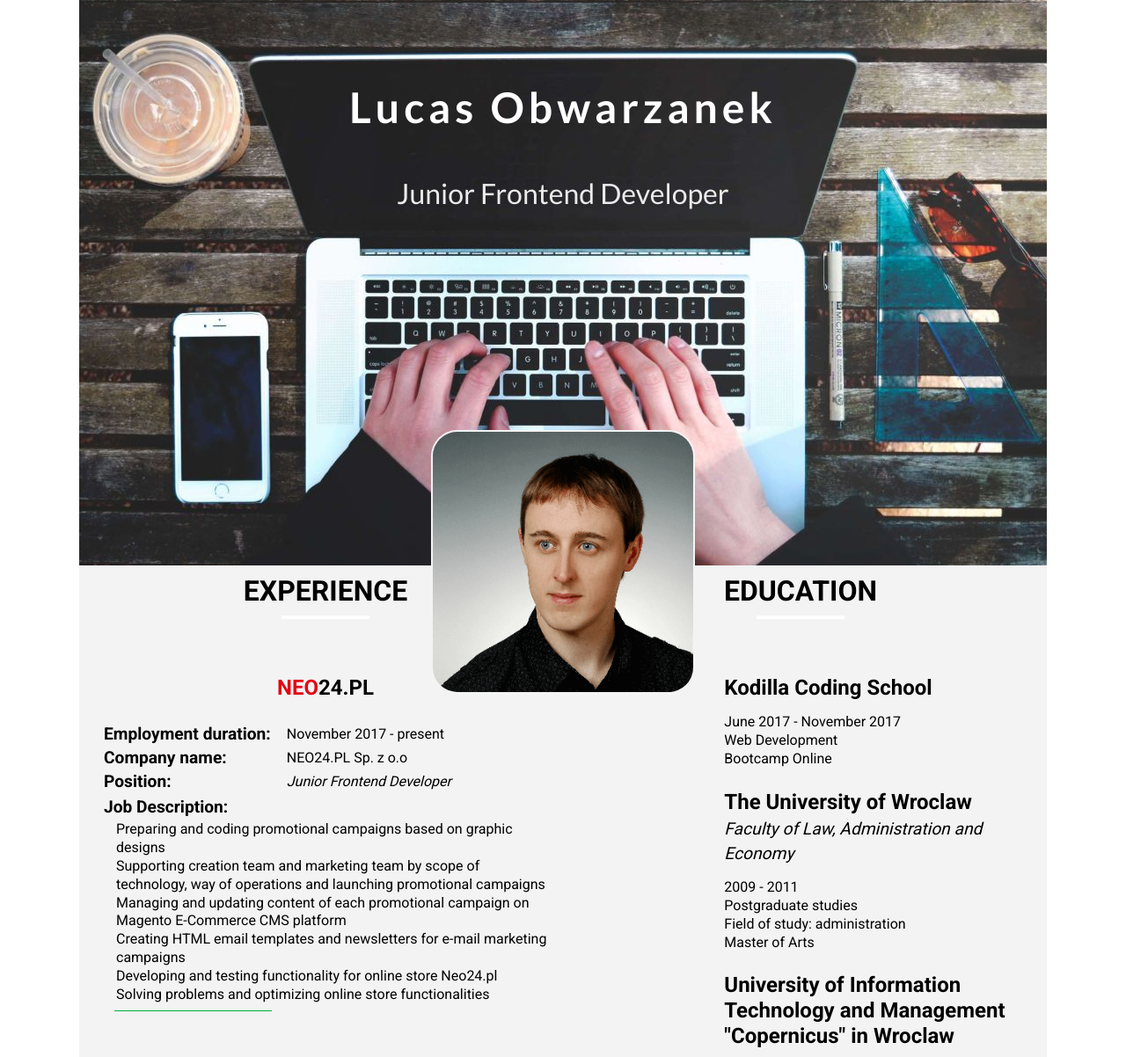
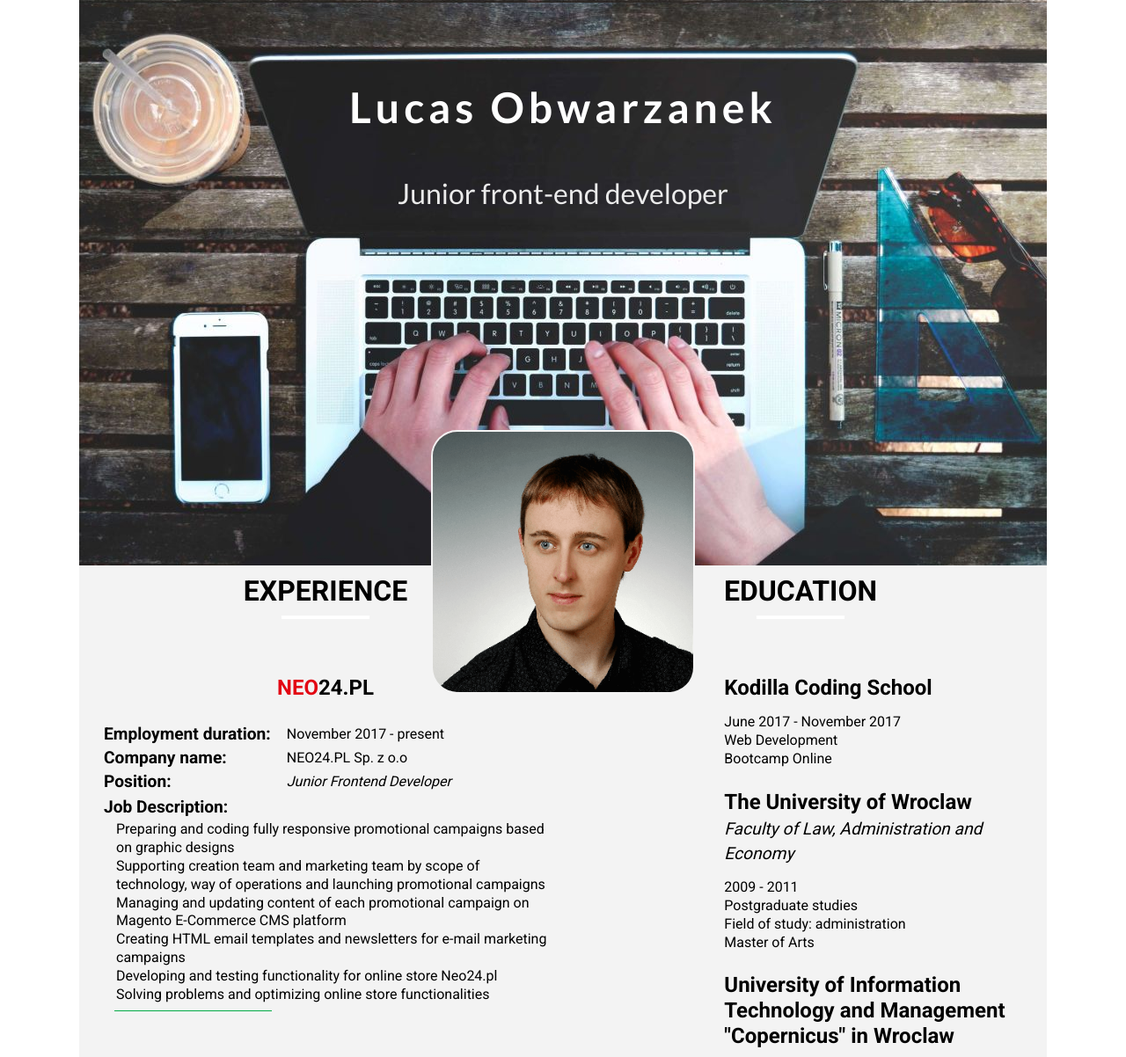
Before and after one commit to lukobw/Portfolio, a plain HTML site: page index.html in a window 1280 px wide. Shown: the part 72-1274 px from the top of the page at 88% size. Drawn offline with nearby package versions, Linux system fonts and the light colour scheme.

Commit message:
positione name change

```diff
--- a/index.html
+++ b/index.html
@@ -45,7 +45,7 @@
 			</nav>
 
 			<h1 class="header__title">Lucas Obwarzanek</h1>
-			<h2 class="header__subtitle">Junior Frontend Developer</h2>
+			<h2 class="header__subtitle">Junior front-end developer</h2>
 			<div class="header__photo">
 				<img src="assets/images/face.png" alt="face">
 			</div>
@@ -86,7 +86,7 @@
 						<tr>
 							<td>
 								<ul>
-									<li>Preparing and coding promotional campaigns based on graphic designs</li>
+									<li>Preparing and coding fully responsive promotional campaigns based on graphic designs</li>
 									<li>Supporting creation team and marketing team by scope of technology, way of operations and launching promotional
 										campaigns
 									</li>
```
